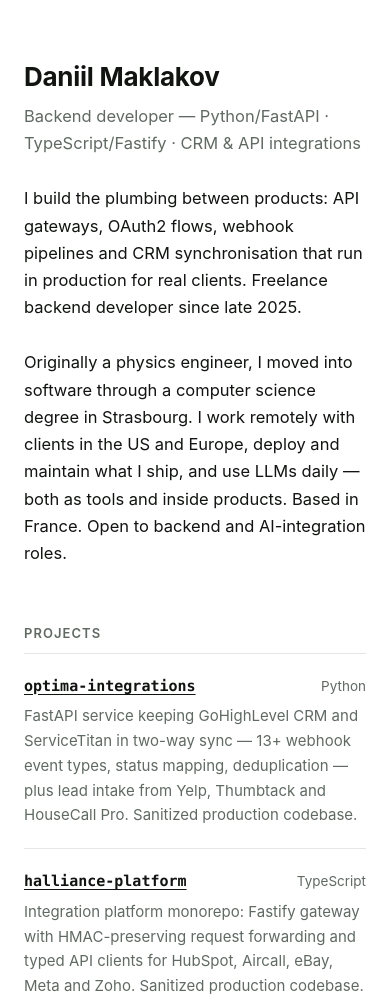
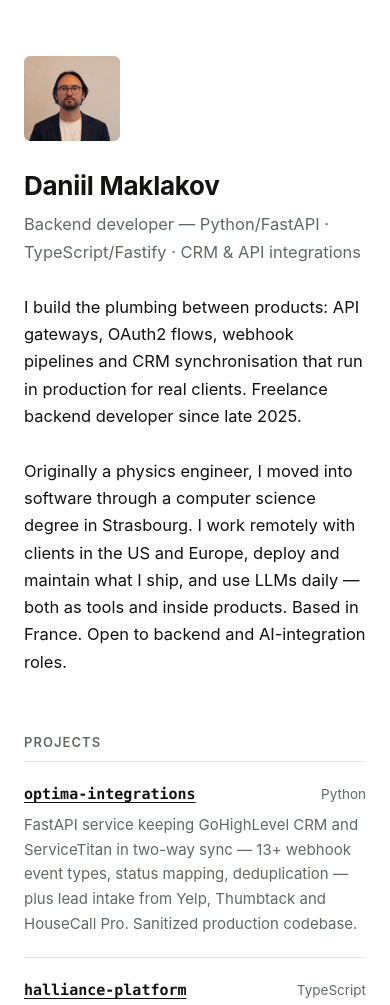
Before and after one commit to McDonnies/mcdonnies.github.io, a plain HTML site: page index.html in a window 390 px wide. Shown: the top 1005 px of the page. Drawn offline with Linux system fonts and the light colour scheme.

Commit message:
Add photo to header

```diff
--- a/index.html
+++ b/index.html
@@ -29,9 +29,15 @@ a:hover{color:var(--muted)}
 a:focus-visible{outline:2px solid var(--ink);outline-offset:3px}
 
 header{padding:56px 0 0}
+.head-row{display:flex;justify-content:space-between;align-items:flex-start;gap:24px}
+.photo{width:108px;height:auto;border-radius:6px;flex-shrink:0}
 h1{font-size:26px;font-weight:650;letter-spacing:-.01em}
 .role{color:var(--muted);margin-top:4px}
 .intro{margin-top:28px}
+@media (max-width:560px){
+  .head-row{flex-direction:column-reverse}
+  .photo{width:96px}
+}
 
 section{margin-top:56px}
 h2{
@@ -60,8 +66,13 @@ footer{margin:72px 0 40px;color:var(--muted);font-size:13.5px}
 
 <div class="wrap">
 <header>
-  <h1>Daniil Maklakov</h1>
-  <p class="role">Backend developer — Python/FastAPI · TypeScript/Fastify · CRM &amp; API integrations</p>
+  <div class="head-row">
+    <div>
+      <h1>Daniil Maklakov</h1>
+      <p class="role">Backend developer — Python/FastAPI · TypeScript/Fastify · CRM &amp; API integrations</p>
+    </div>
+    <img class="photo" src="photo.jpg" alt="Daniil Maklakov" width="320" height="282">
+  </div>
   <p class="intro">
     I build the plumbing between products: API gateways, OAuth2 flows, webhook pipelines
     and CRM synchronisation that run in production for real clients.
```
Also changed, not shown: photo.jpg (added), photo.png (added).
